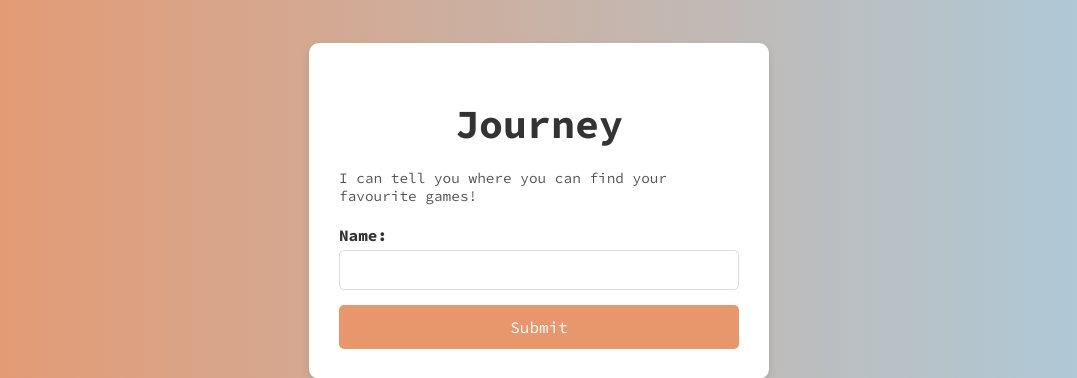
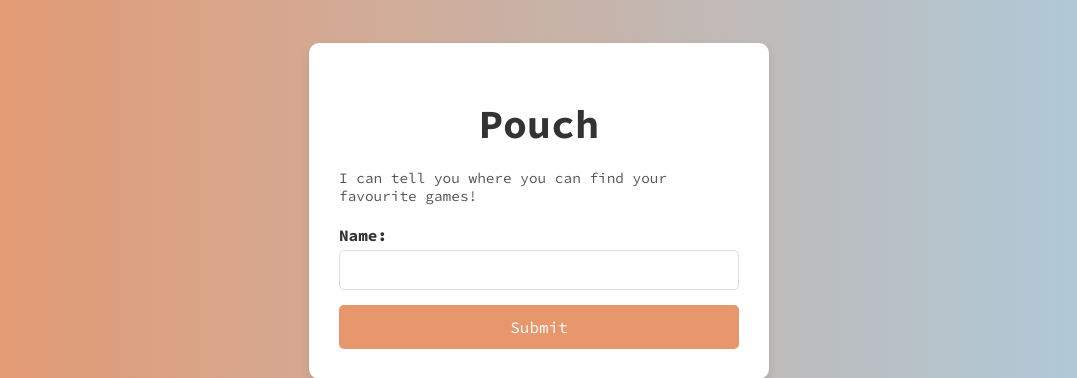
Before and after one commit to kelvinloyyipyoung/journey, a Flask app: page / in a window 1280 px wide. Shown: the part 189-567 px from the top of the page, without its empty margins (101-1178 px from the left). Run offline with Flask 3, Linux system fonts and the light colour scheme.

Commit message:
change name from journey to pouch

```diff
--- a/templates/index.html
+++ b/templates/index.html
@@ -4,14 +4,14 @@
 <head>
     <meta charset="UTF-8">
     <meta name="viewport" content="width=device-width, initial-scale=1.0">
-    <title>Journey</title>
+    <title>Pouch</title>
     <link rel="stylesheet" href="{{ url_for('static', filename='styles.css') }}">
 </head>
 <body>
     <!-- Main container for all content -->
     <div class="div-container">
         <!-- Page header and description -->
-        <h1>Journey</h1>
+        <h1>Pouch</h1>
         <p>I can tell you where you can find your favourite games!</p>
 
         <!-- Game search form -->
```
Also changed, not shown: README.md (added).
